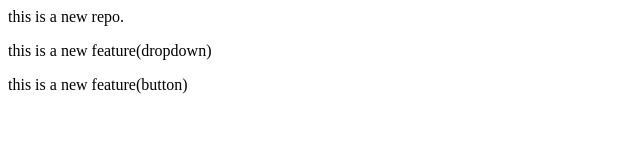
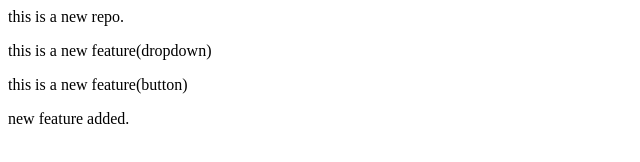
Before and after one commit to ChitranshBose/git_test_cb, a plain HTML site: page index.html in a window 1280 px wide. Shown: the whole page, without its empty margins (0-640 px from the left). Drawn offline with Linux system fonts and the light colour scheme.

Commit message:
new feature added

```diff
--- a/index.html
+++ b/index.html
@@ -1,3 +1,4 @@
 <p> this is a new repo.</p>
 <p> this is a new feature(dropdown)</p>
 <p> this is a new feature(button)</p>
+<p> new feature added.</p>
```
